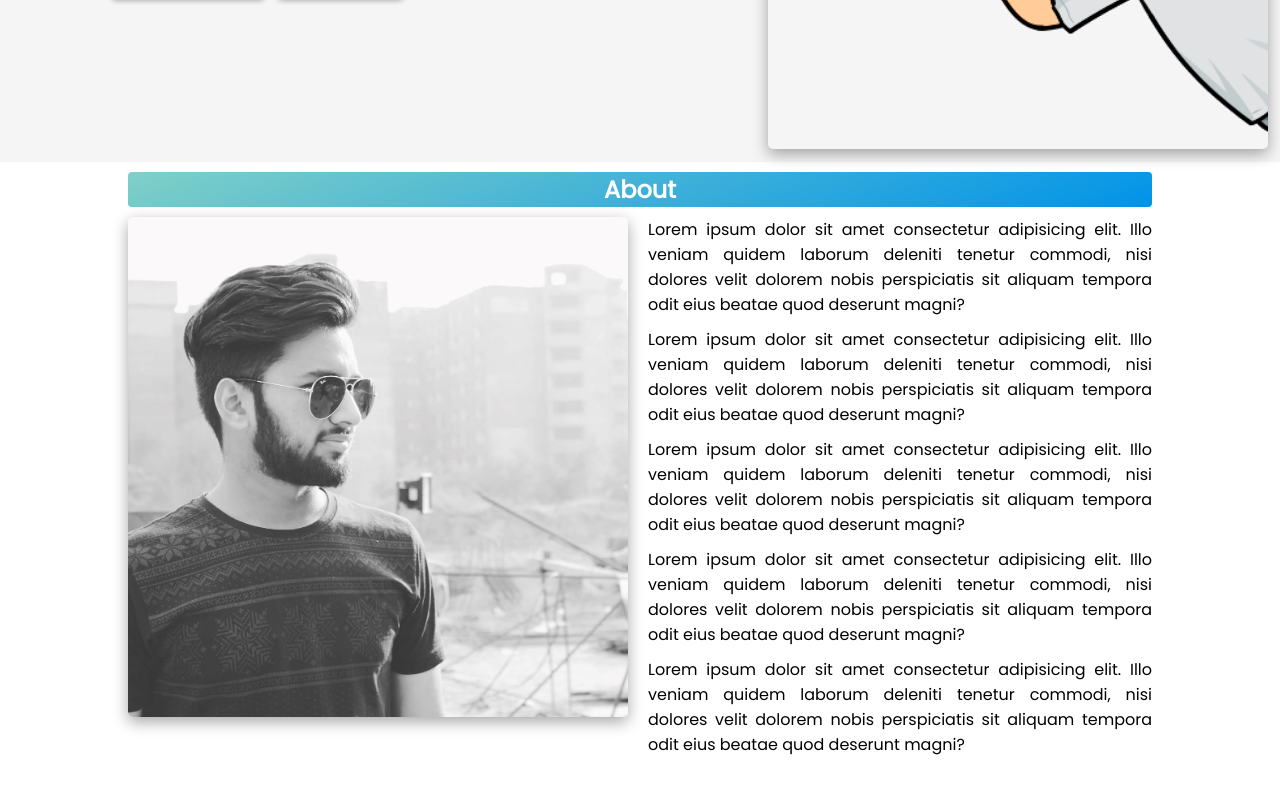
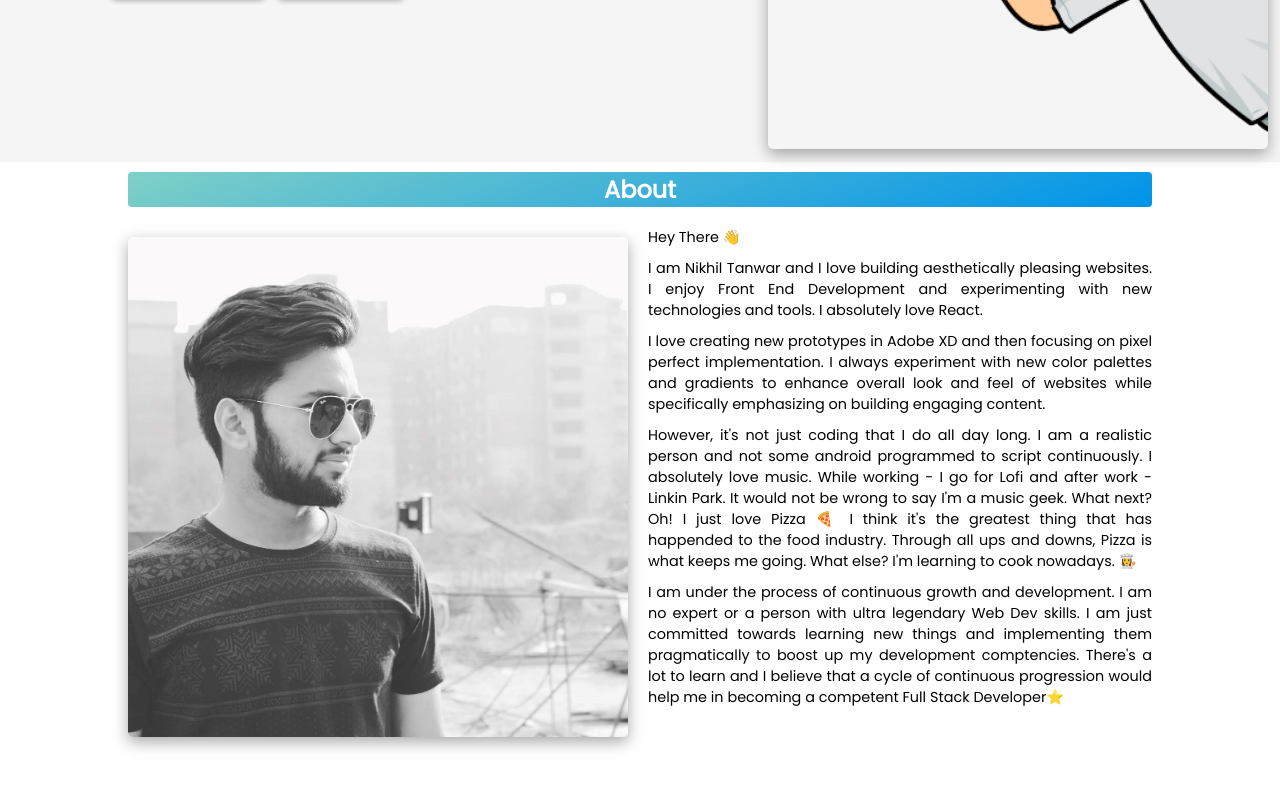
Before and after one commit to NikNT/PortfolioNT, a plain HTML site: page index.html in a window 1280 px wide. Shown: the part 435-1228 px from the top of the page. Drawn offline with Linux system fonts and the light colour scheme.

Commit message:
About Section - Completed

```diff
--- a/index.html
+++ b/index.html
@@ -6,7 +6,7 @@
     <meta name="viewport" content="width=device-width, initial-scale=1.0" />
     <link rel="stylesheet" href="./style.css" />
     <link rel="shortcut icon" type="image/jpg" href="./img/favicon.ico" />
-    <title>Nikhil Tanwar | Front End Dev</title>
+    <title>Nikhil Tanwar | Front End Dev 🔥</title>
   </head>
   <body>
     <nav>
@@ -53,35 +53,35 @@
           <img src="./img/nik-bw.PNG" alt="nik-bw-photo" />
         </div>
         <div class="right-about">
+          <p>Hey There 👋</p>
           <p>
-            Lorem ipsum dolor sit amet consectetur adipisicing elit. Illo veniam
-            quidem laborum deleniti tenetur commodi, nisi dolores velit dolorem
-            nobis perspiciatis sit aliquam tempora odit eius beatae quod
-            deserunt magni?
+            I am Nikhil Tanwar and I love building aesthetically pleasing
+            websites. I enjoy Front End Development and experimenting with new
+            technologies and tools. I absolutely love React.
           </p>
           <p>
-            Lorem ipsum dolor sit amet consectetur adipisicing elit. Illo veniam
-            quidem laborum deleniti tenetur commodi, nisi dolores velit dolorem
-            nobis perspiciatis sit aliquam tempora odit eius beatae quod
-            deserunt magni?
+            I love creating new prototypes in Adobe XD and then focusing on
+            pixel perfect implementation. I always experiment with new color
+            palettes and gradients to enhance overall look and feel of websites
+            while specifically emphasizing on building engaging content.
           </p>
           <p>
-            Lorem ipsum dolor sit amet consectetur adipisicing elit. Illo veniam
-            quidem laborum deleniti tenetur commodi, nisi dolores velit dolorem
-            nobis perspiciatis sit aliquam tempora odit eius beatae quod
-            deserunt magni?
+            However, it's not just coding that I do all day long. I am a
+            realistic person and not some android programmed to script
+            continuously. I absolutely love music. While working - I go for Lofi
+            and after work - Linkin Park. It would not be wrong to say I'm a
+            music geek. What next? Oh! I just love Pizza 🍕 I think it's the
+            greatest thing that has happended to the food industry. Through all
+            ups and downs, Pizza is what keeps me going. What else? I'm learning
+            to cook nowadays. 👩‍🍳
           </p>
           <p>
-            Lorem ipsum dolor sit amet consectetur adipisicing elit. Illo veniam
-            quidem laborum deleniti tenetur commodi, nisi dolores velit dolorem
-            nobis perspiciatis sit aliquam tempora odit eius beatae quod
-            deserunt magni?
-          </p>
-          <p>
-            Lorem ipsum dolor sit amet consectetur adipisicing elit. Illo veniam
-            quidem laborum deleniti tenetur commodi, nisi dolores velit dolorem
-            nobis perspiciatis sit aliquam tempora odit eius beatae quod
-            deserunt magni?
+            I am under the process of continuous growth and development. I am no
+            expert or a person with ultra legendary Web Dev skills. I am just
+            committed towards learning new things and implementing them
+            pragmatically to boost up my development comptencies. There's a lot
+            to learn and I believe that a cycle of continuous progression would
+            help me in becoming a competent Full Stack Developer⭐
           </p>
         </div>
       </div>
--- a/style.css
+++ b/style.css
@@ -30,6 +30,10 @@ body {
 
 html {
   background-color: white;
+}
+
+body {
+  overflow-x: hidden;
 }
 
 .container {
@@ -207,7 +211,10 @@ section.about h1 {
   border-radius: 5px;
   box-shadow: rgba(0, 0, 0, 0.35) 0px 5px 15px;
 
-  animation: example 2s both;
+  animation: slideInLeft 2s both;
+
+  position: relative;
+  top: 4%;
 }
 
 .right-about {
@@ -217,12 +224,41 @@ section.about h1 {
 .right-about p {
   margin-bottom: 10px;
   text-align: justify;
+  animation: slideInRight 2s both;
+  font-size: 90%;
+  position: relative;
+  top: 2%;
+}
+
+.right-about p:nth-child(1) {
+  animation-delay: 0.5s;
+}
+.right-about p:nth-child(2) {
+  animation-delay: 1s;
+}
+.right-about p:nth-child(3) {
+  animation-delay: 1.5s;
+}
+.right-about p:nth-child(4) {
+  animation-delay: 2s;
+}
+.right-about p:nth-child(5) {
+  animation-delay: 2.5s;
 }
 
 /* My Animations */
-@keyframes example {
+@keyframes slideInLeft {
   from {
     transform: translateX(-500px);
+  }
+  to {
+    transform: translateX(0);
+  }
+}
+
+@keyframes slideInRight {
+  from {
+    transform: translateX(700px);
   }
   to {
     transform: translateX(0);
```
